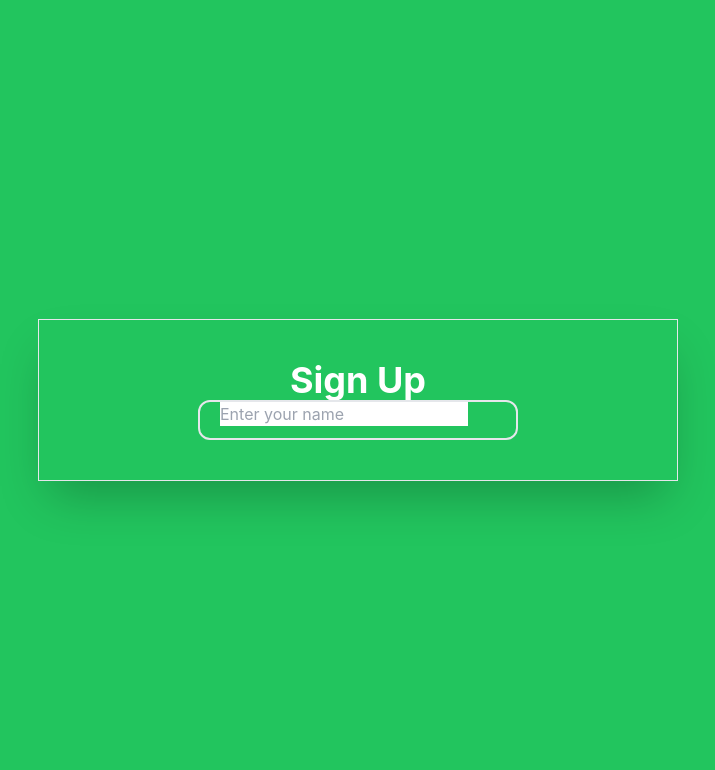
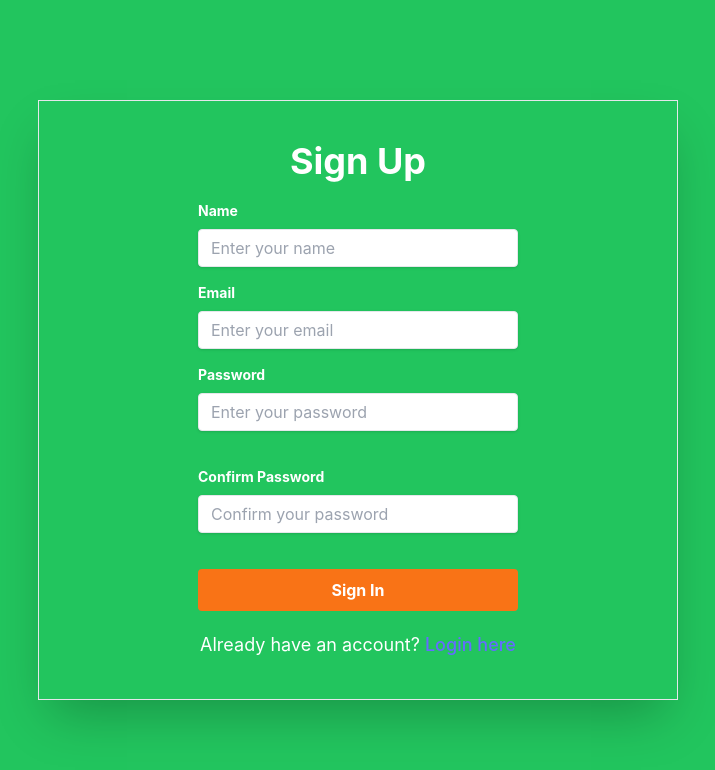
Before and after one commit to dev-sylv/FoodApp, a React (Vite) app: page /register-user in a window 1280 px wide. Shown: the top 770 px of the page, without its empty margins (282-997 px from the left). Built offline with nearby package versions, Linux system fonts and the light colour scheme.

Commit message:
saving forgot password

```diff
--- /dev/null
+++ b/src/pages/Auth/ForgotPassword.tsx
@@ -0,0 +1,7 @@
+import React from "react";
+
+const ForgotPassword = () => {
+  return <div>ForgotPassword</div>;
+};
+
+export default ForgotPassword;
--- a/src/pages/Auth/Login.tsx
+++ b/src/pages/Auth/Login.tsx
@@ -1,4 +1,5 @@
 import React from "react";
+import { NavLink } from "react-router-dom";
 
 const Login = () => {
   return (
@@ -6,9 +7,9 @@ const Login = () => {
       <div className="border shadow-2xl py-10 flex flex-col justify-center items-center w-6/12">
         <h4 className="text-white font-bold text-4xl mb-5">Login</h4>
         <div className="w-full max-w-xs">
-          <form className="bg-white shadow-md rounded px-8 pt-6 pb-8 mb-4">
+          <form className=" ">
             <div className="mb-4">
-              <label className="block text-gray-700 text-sm font-bold mb-2">
+              <label className="block text-white text-sm font-bold mb-2">
                 Email
               </label>
               <input
@@ -18,17 +19,17 @@ const Login = () => {
               />
             </div>
             <div className="mb-6">
-              <label className="block text-gray-700 text-sm font-bold mb-2">
+              <label className="block text-white text-sm font-bold mb-2">
                 Password
               </label>
               <input
-                className="shadow appearance-none border border-red-500 rounded w-full py-2 px-3 text-gray-700 mb-3 leading-tight focus:outline-none focus:shadow-outline"
+                className="shadow appearance-none border rounded w-full py-2 px-3 text-gray-700 mb-3 leading-tight focus:outline-none focus:shadow-outline"
                 type="password"
-                placeholder="******************"
+                placeholder="Enter your password"
               />
-              <p className="text-red-500 text-xs italic">
+              {/* <p className="text-red-500 text-xs italic">
                 Please enter your password.
-              </p>
+              </p> */}
             </div>
             <div className="flex items-center justify-between">
               <button
@@ -37,14 +38,18 @@ const Login = () => {
                 Sign In
               </button>
               <a
-                className="inline-block align-baseline font-bold text-sm text-blue-500 hover:text-blue-800"
+                className="inline-block align-baseline font-bold text-base text-orange-500 hover:text-blue-800"
                 href="#">
-                Forgot Password?
+                Forgot Password?{" "}
+                <span className="text-white cursor-pointer">click here</span>
               </a>
             </div>
           </form>
-          <p className="text-center text-gray-500 text-xs">
-            Don't have an account? <span>Sign up here</span>
+          <p className="text-center text-white mt-5 text-lg">
+            Don't have an account?{" "}
+            <NavLink to="/register-user">
+              <span className="cursor-pointer">Sign up here</span>
+            </NavLink>
           </p>
         </div>
       </div>
--- a/src/pages/Auth/Register.tsx
+++ b/src/pages/Auth/Register.tsx
@@ -4,40 +4,73 @@ import { NavLink } from "react-router-dom";
 const Register = () => {
   return (
     <div className="w-full h-screen bg-green-500 flex justify-center items-center">
-      <div className="border shadow-2xl py-10 flex flex-col justify-center items-center w-6/12 ">
-        <h4 className="text-white font-bold text-4xl">Sign Up</h4>
-
-        <div className="w-80 outline-none rounded-xl h-10 bg-transparent px-5 border-2 text-white">
-          <input type="text" placeholder="Enter your name" />
+      <div className="border shadow-2xl py-10 flex flex-col justify-center items-center w-6/12">
+        <h4 className="text-white font-bold text-4xl mb-5">Sign Up</h4>
+        <div className="w-full max-w-xs">
+          <form className=" ">
+            <div className="mb-4">
+              <label className="block text-white text-sm font-bold mb-2">
+                Name
+              </label>
+              <input
+                className="shadow appearance-none border rounded w-full py-2 px-3 text-gray-700 leading-tight focus:outline-none focus:shadow-outline"
+                type="email"
+                placeholder="Enter your name"
+              />
             </div>
-
-        {/* <div className="w-300 bg-transparent h-40 pl-32 border-spacing-x-4 text-white">
-          <input type="email" placeholder="Enter a valid email" />
-        </div>
-
-        <div className="w-300 bg-transparent h-40 pl-32 border-spacing-x-4 text-white">
+            <div className="mb-4">
+              <label className="block text-white text-sm font-bold mb-2">
+                Email
+              </label>
               <input
-            type="password"
-            placeholder="Enter a password you can remember"
+                className="shadow appearance-none border rounded w-full py-2 px-3 text-gray-700 leading-tight focus:outline-none focus:shadow-outline"
+                type="email"
+                placeholder="Enter your email"
               />
             </div>
 
-        <div className="w-300 bg-transparent h-40 pl-32 border-spacing-x-4 text-white">
-          <input type="password" placeholder="Confirm Password" />
+            <div className="mb-6">
+              <label className="block text-white text-sm font-bold mb-2">
+                Password
+              </label>
+              <input
+                className="shadow appearance-none border rounded w-full py-2 px-3 text-gray-700 mb-3 leading-tight focus:outline-none focus:shadow-outline"
+                type="password"
+                placeholder="Enter your password"
+              />
+              {/* <p className="text-red-500 text-xs italic">
+                Please enter your password.
+              </p> */}
             </div>
 
-        <div className="bg-orange-500 border-spacing-0 w-320 border-r-4 h-40 text-white font-bold">
-          <button>Sign up</button>
+            <div className="mb-6">
+              <label className="block text-white text-sm font-bold mb-2">
+                Confirm Password
+              </label>
+              <input
+                className="shadow appearance-none border rounded w-full py-2 px-3 text-gray-700 mb-3 leading-tight focus:outline-none focus:shadow-outline"
+                type="password"
+                placeholder="Confirm your password"
+              />
+              {/* <p className="text-red-500 text-xs italic">
+                Please enter your password.
+              </p> */}
             </div>
-
-        <div className="flex justify-center items-center">
-          <p className="text-white font-semibold mr-9">
-            Already have an account?
+            <div className="flex items-center justify-between">
+              <button
+                className=" w-full bg-orange-500 hover:bg-orange-500 text-white font-bold py-2 px-4 rounded focus:outline-none focus:shadow-outline"
+                type="button">
+                Sign In
+              </button>
+            </div>
+          </form>
+          <p className="text-center text-white mt-5 text-lg">
+            Already have an account?{" "}
+            <NavLink to="/login-user">
+              <span className="cursor-pointer">Login here</span>
+            </NavLink>
           </p>
-          <NavLink to="/login-user">
-            <b className="text-white cursor-pointer">Log in here</b>
-          </NavLink>
-        </div> */}
+        </div>
       </div>
     </div>
   );
```
Lines whose indentation alone changed are shown as unchanged.
